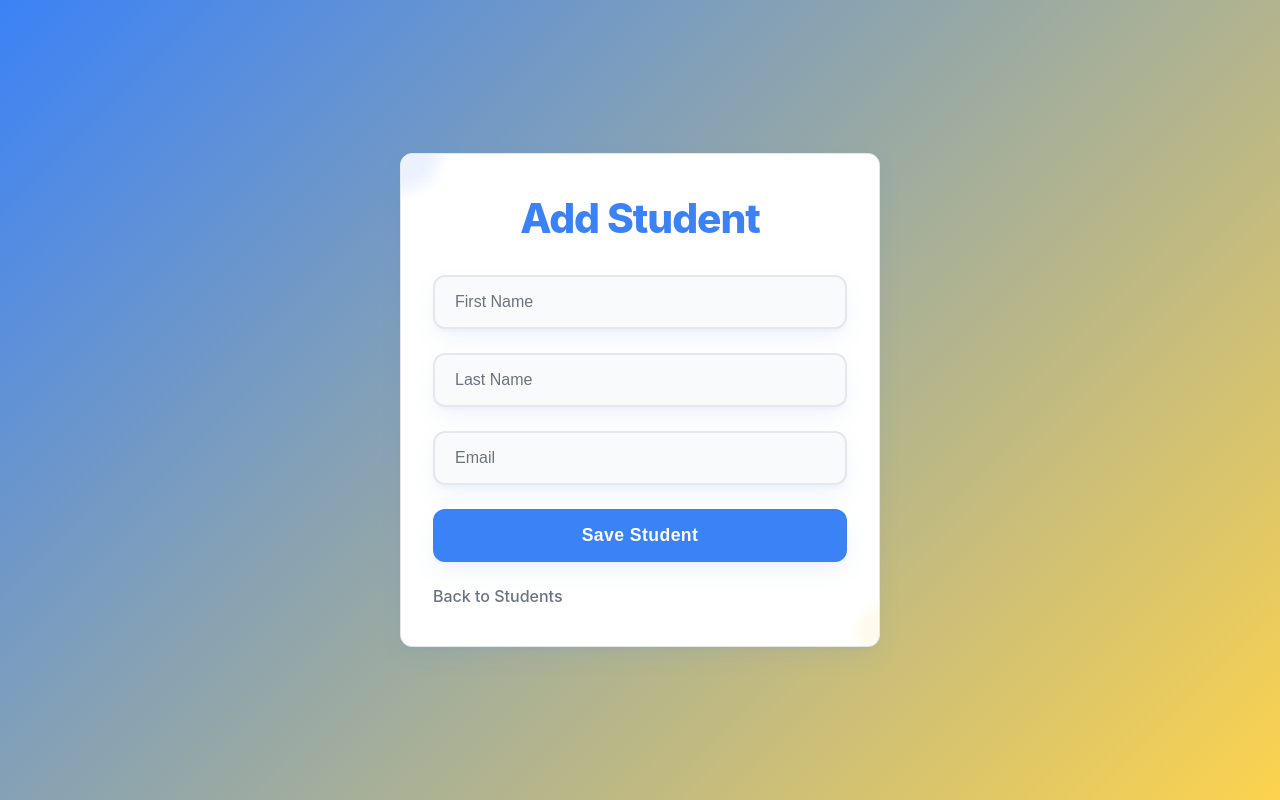
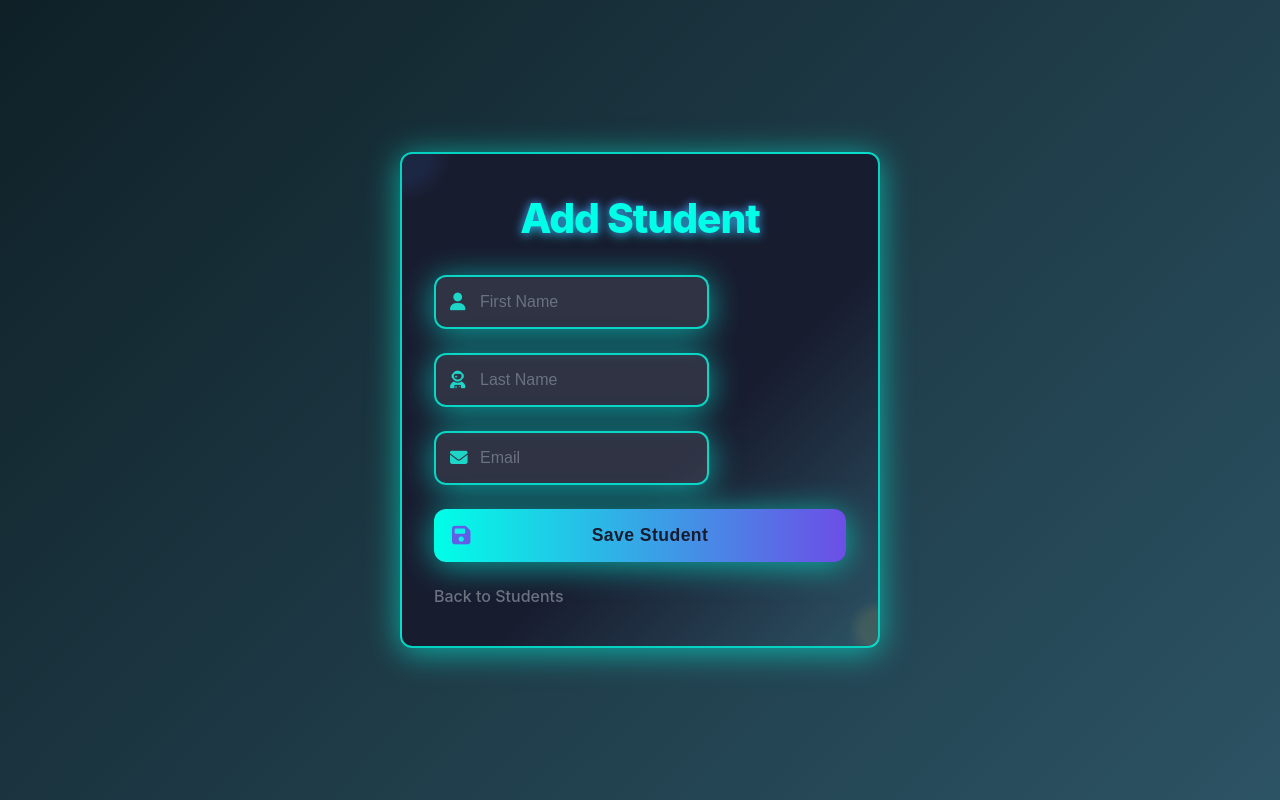
Before and after one commit to VinceRolle/rolle_vince, a CodeIgniter app: page / in a window 1280 px wide. Run offline with CodeIgniter, Linux system fonts and the light colour scheme; data that the repository does not hold is empty; some libraries are stand-ins or nearby versions.

Commit message:
First commit

```diff
--- a/app/views/students/create.php
+++ b/app/views/students/create.php
@@ -4,22 +4,21 @@
   <meta charset="UTF-8">
   <meta name="viewport" content="width=device-width, initial-scale=1.0">
   <title>Add Student</title>
+  <link rel="stylesheet" href="https://cdnjs.cloudflare.com/ajax/libs/font-awesome/6.4.2/css/all.min.css" crossorigin="anonymous" referrerpolicy="no-referrer" />
   <style>
     :root {
-      --bg: linear-gradient(135deg, #3B82F6 0%, #FCD34D 100%);
-      --card-bg: #ffffff;
-      --primary: #3B82F6;
-      --primary-hover: #2563eb;
-      --secondary: #FCD34D;
-      --secondary-hover: #f59e0b;
-      --border: #e5e7eb;
-      --text: #1f2937;
+      --bg: linear-gradient(135deg, #0f2027 0%, #2c5364 100%);
+      --card-bg: linear-gradient(135deg, #181c2f 60%, #2c5364 100%);
+      --primary: #00ffe7;
+      --primary-hover: #6c4ee6;
+      --border: #00ffe7cc;
+      --text: #00ffe7;
       --muted: #6B7280;
       --radius: 12px;
-      --input-bg: #f9fafb;
-      --input-focus: #ffffff;
-      --shadow: 0 10px 25px -3px rgba(59, 130, 246, 0.1), 0 4px 6px -2px rgba(59, 130, 246, 0.05);
-      --shadow-lg: 0 20px 25px -5px rgba(59, 130, 246, 0.1), 0 10px 10px -5px rgba(59, 130, 246, 0.04);
+      --input-bg: rgba(255,255,255,0.10);
+      --input-focus: #232946;
+      --shadow: 0 4px 32px 0 #00ffe799;
+      --shadow-lg: 0 8px 32px 0 #00ffe799;
       font-family: 'Inter', 'Segoe UI', system-ui, sans-serif;
     }
     body {
@@ -41,7 +40,7 @@
     }
     .card {
       background: var(--card-bg);
-      border: 1px solid var(--border);
+      border: 2px solid var(--border);
       border-radius: var(--radius);
       box-shadow: var(--shadow);
       padding: 40px 32px;
@@ -108,6 +107,7 @@
       justify-content: center;
       gap: 12px;
       animation: pulse 2s infinite;
+      text-shadow: 0 2px 12px #00ffe799, 0 0px 8px #6c4ee6cc;
     }
     form {
       display: flex;
@@ -117,8 +117,21 @@
       z-index: 1;
       animation: slideInUp 1s ease-out;
     }
+    .input-icon {
+      position: relative;
+      display: flex;
+      align-items: center;
+    }
+    .input-icon i {
+      position: absolute;
+      left: 16px;
+      color: #00ffe7;
+      font-size: 1.1em;
+      pointer-events: none;
+      opacity: 0.8;
+    }
     input {
-      padding: 16px 20px;
+      padding: 16px 20px 16px 44px;
       border-radius: var(--radius);
       border: 2px solid var(--border);
       font-size: 1rem;
@@ -159,9 +172,9 @@
       50% { transform: scale(1.02); }
     }
     button {
-      background: var(--primary);
-      color: #fff;
-      padding: 16px 24px;
+      background: linear-gradient(90deg, #00ffe7 0%, #6c4ee6 100%);
+      color: #181c2f;
+      padding: 16px 24px 16px 44px;
       border: none;
       border-radius: var(--radius);
       font-size: 1.1rem;
@@ -174,6 +187,17 @@
       z-index: 1;
       overflow: hidden;
       animation: slideInUp 1.2s ease-out;
+      display: flex;
+      align-items: center;
+      gap: 10px;
+      justify-content: center;
+    }
+    button i {
+      position: absolute;
+      left: 18px;
+      font-size: 1.2em;
+      color: #6c4ee6;
+      opacity: 0.9;
     }
     button::before {
       content: '';
@@ -290,10 +314,10 @@
         <h2>Add Student</h2>
       </div>
       <form method="POST">
-        <input type="text" name="first_name" placeholder="First Name" required>
-        <input type="text" name="last_name" placeholder="Last Name" required>
-        <input type="email" name="email" placeholder="Email" required>
-        <button type="submit">Save Student</button>
+        <div class="input-icon"><i class="fa fa-user"></i><input type="text" name="first_name" placeholder="First Name" required></div>
+        <div class="input-icon"><i class="fa fa-user-astronaut"></i><input type="text" name="last_name" placeholder="Last Name" required></div>
+        <div class="input-icon"><i class="fa fa-envelope"></i><input type="email" name="email" placeholder="Email" required></div>
+        <button type="submit"><i class="fa fa-floppy-disk"></i>Save Student</button>
       </form>
       <a class="back-link" href="<?= site_url() ?>students">Back to Students</a>
     </div>
--- a/app/views/students/get_all.php
+++ b/app/views/students/get_all.php
@@ -176,16 +176,17 @@
       border-radius: 0;
     }
     th {
-      background: linear-gradient(90deg, #232946 0%, #2c5364 100%);
+      background: linear-gradient(90deg, #26334d 0%, #2c5364 100%);
       color: #fff;
       font-weight: 900;
       text-transform: uppercase;
       letter-spacing: 1.5px;
       border: none;
-      text-shadow: 0 1px 8px #23294699;
+      text-shadow: 0 2px 8px #000a, 0 1px 0 #26334d;
       position: relative;
       border-top-left-radius: 8px;
       border-top-right-radius: 8px;
+      opacity: 1;
     }
     tr {
       transition: background 0.18s;
```
Also changed, not shown: app/views/students/update.php (+45 -21 lines).
